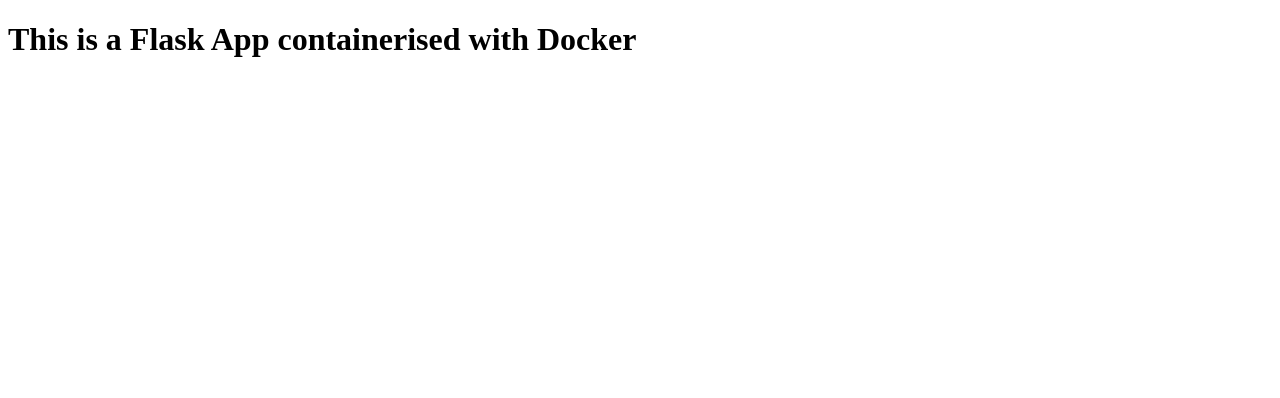
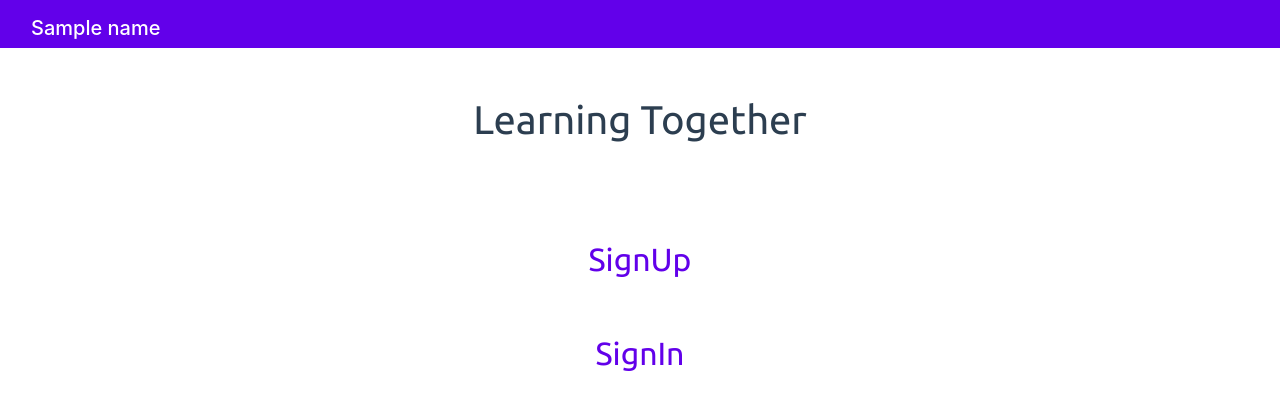
Before and after one commit to cc-learningTogether/learning-together_python, a Flask app: template templates/index.html in a window 1280 px wide. Shown: the top 398 px of the page. Run offline with Flask 2, Linux system fonts and the light colour scheme; the template is opened without the code that fills it: most values are stand-ins (such as "Sample title", 1, 10 or a date in 2020); some libraries are stand-ins or nearby versions.

Commit message:
add bootstrap create home/Signup/login page

```diff
--- a/app.py
+++ b/app.py
@@ -1,7 +1,10 @@
 from flask import Flask, render_template
+from flask_bootstrap import Bootstrap4
 import os
 
 app = Flask(__name__)
+bootstrap = Bootstrap4(app)
+SITE_NAME = "Learning Together"
 
 
 @app.route('/')
@@ -9,6 +12,21 @@ def home():
     return render_template('index.html')
 
 
+@app.route('/register', methods=["GET", "POST"])
+def register():
+    return render_template('register.html', name=SITE_NAME)
+
+
+@app.route('/login', methods=["GET", "POST"])
+def login():
+    return render_template('login.html', name=SITE_NAME)
+
+
+@app.route('/logout', methods=["GET", "POST"])
+def logout():
+    return render_template("index.html")
+
+
 if __name__ == "__main__":
     port = int(os.environ.get('PORT', 8080))
     app.run(debug=True, host='0.0.0.0', port=port)
--- a/requirements.txt
+++ b/requirements.txt
@@ -4,3 +4,4 @@ itsdangerous==2.1.2
 Jinja2==3.1.2
 MarkupSafe==2.1.1
 Werkzeug==2.2.2
+bootstrap-flask==2.1.0
--- /dev/null
+++ b/static/vendor/css/styles.css
@@ -0,0 +1,50 @@
+body{
+    width: 100%;
+    margin:0px
+}
+
+h1, h2, h3, p{
+    font-family: "Ubuntu";
+    color: #2c3e50;
+}
+
+a{
+    color: #6200ea;
+}
+
+a:hover{
+    color: red;
+}
+
+
+.text-gray{
+    color: rgb(78, 77, 77)!important;
+}
+
+.text-shadow-gold{
+    text-shadow: 2px 2px 5px #ffc107!important;
+}
+
+.text-shadow-gray{
+    text-shadow: 2px 2px 5px rgb(181, 178, 178)!important;
+}
+
+.text-shadow-dark{
+    text-shadow: 2px 2px 5px  rgb(78, 77, 77)!important;
+}
+
+.shadow{
+    box-shadow: 2px 2px 5px rgb(181, 178, 178)!important;
+}
+
+.shadow-dark{
+    box-shadow: 2px 2px 5px rgb(78, 77, 77)!important;
+}
+
+
+/* Header */
+
+nav{
+    background-color: #6200ea;
+    height: 3rem;
+}
--- /dev/null
+++ b/templates/header.html
@@ -0,0 +1,5 @@
+<nav class="navbar text-white">
+	<div class="container-fluid">
+		<span class="navbar-brand mb-0 h1">{{name}}</span>
+	</div>
+</nav>
--- a/templates/index.html
+++ b/templates/index.html
@@ -1,11 +1,46 @@
-<!DOCTYPE html>
-
+<!doctype html>
 <html lang="en">
 <head>
-    <meta charset="UTF-8">
-    <title>Flask Docker</title>
+
+	{% block head %}
+	<!-- Required meta tags -->
+	<meta charset="utf-8">
+	<meta name="viewport" content="width=device-width, initial-scale=1, shrink-to-fit=no">
+
+	{% block styles %}
+	<link rel="preconnect" href="https://fonts.googleapis.com">
+	<link rel="preconnect" href="https://fonts.gstatic.com" crossorigin>
+	<!-- Google Fonts -->
+	<link
+			href="https://fonts.googleapis.com/css2?family=Montserrat:wght@300;400;900&family=Ubuntu:wght@300;400;700&display=swap"
+			rel="stylesheet">
+	<!-- Font Awesome -->
+	<script defer src="https://use.fontawesome.com/releases/v5.0.7/js/all.js"></script>
+	<!-- Bootstrap CSS -->
+	{{ bootstrap.load_css() }}
+	<link rel="stylesheet" href="{{ url_for('static', filename='vendor/css/styles.css') }}" type="text/css">
+	{% endblock %}
+
+	<title>Learning Together</title>
+	{% endblock %}
 </head>
 <body>
-    <h1>This is a Flask App containerised with Docker</h1>
+<div>
+	{% block Header %}
+	{% include "header.html"%}
+	{% endblock %}
+	<h1 class="m-5 text-center text-capitalize"> learning together </h1>
+	<div id="nav" class="d-flex flex-column text-center ">
+		<h2 class="mt-5 mb-2 ">
+			<a href="{{url_for('register')}}">SignUp</a>
+		</h2>
+		<h2 class="m-5"><a href="{{url_for('login')}}">SignIn</a></h2>
+	</div>
+	<div class="d-flex flex-column align-items-center justify-content-center">
+		<img alt="Profile Picture" class="w-25 mb-2"
+		     src="static/vendor/assets/tim-mossholder-WE_Kv_ZB1l0-unsplash.jpg"/>
+		<p>&copy; Photo by Tim Mossholde</p>
+	</div>
+</div>
 </body>
 </html>
```
Also changed, not shown: templates/login.html (added, +36 -0 lines), templates/register.html (added, +35 -0 lines), 2 other files.
